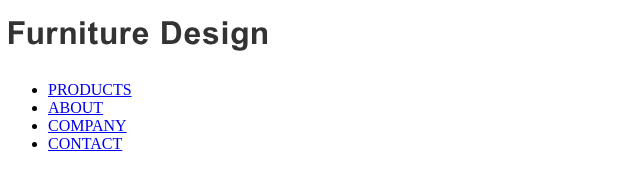
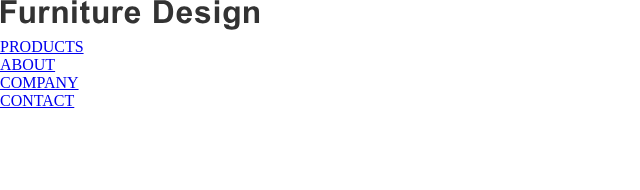
Before and after one commit to ricky-sensei/sumaho2, a plain HTML site: page index.html in a window 1280 px wide. Shown: the whole page, without its empty margins (0-640 px from the left). Drawn offline with nearby package versions, Linux system fonts and the light colour scheme; some packages are replaced by stand-ins of ours.

Commit message:
added headders

```diff
--- a/index.html
+++ b/index.html
@@ -5,6 +5,12 @@
     <meta charset="UTF-8">
     <meta name="viewport" content="width=device-width, initial-scale=1.0">
     <title>スマホ用サイト</title>
+    <!-- css読み込み -->
+    <link rel="stylesheet" href="style/style.css">
+    <link rel="icon" href="img/favicon.ico">
+    <link rel="stylesheet" href="https://unpkg.com/ress/dist/ress.min.css">
+    <script src="https://ajax.googleapis.com/ajax/libs/jquery/3.5.1/jquery.min.js"></script>
+
 </head>
 
 <body>
--- /dev/null
+++ b/style/style.css
@@ -0,0 +1,4 @@
+
+/* a{
+    font-size: 50px;
+}  */
```
